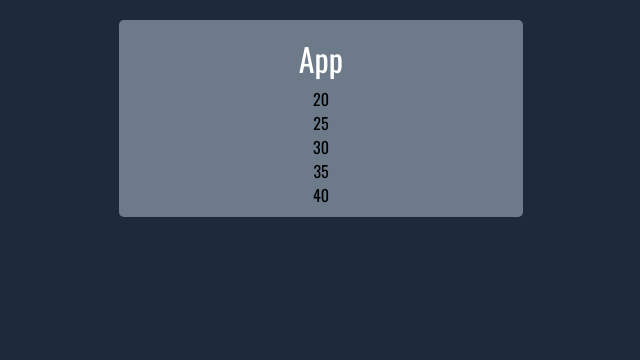
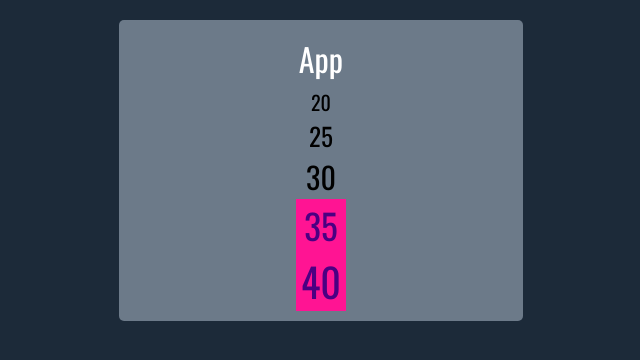
Before and after one commit to giacomo9999/learn-d3-210101, a React (Create React App) app: page / in a window 1280 px wide. Shown: the top 360 px of the page, without its empty margins (319-959 px from the left). Built offline with nearby package versions, Linux system fonts and the light colour scheme.

Commit message:
Sample case using font size as data.

```diff
--- a/src/App.js
+++ b/src/App.js
@@ -17,7 +17,9 @@ class App extends Component {
 
     d3.selectAll("p")
       .data(this.state.chartData)
-      .text((d) => d);
+      .text((d) => d)
+      .style("font-size", (d) => d + "px")
+      .classed("changeColor", (d) => d > 30);
   };
 
   changeStuff = () => {};
--- a/src/App.scss
+++ b/src/App.scss
@@ -205,3 +205,11 @@ button {
   /* background color 4 */
   background-color: #5c6a79;
 }
+
+// d3-specific
+.changeColor {
+  background: deeppink;
+  color: indigo;
+  width: 50px;
+  margin: 0 auto;
+}
```
Also changed, not shown: 1 other file (tests, documents, lock files or other folders).
